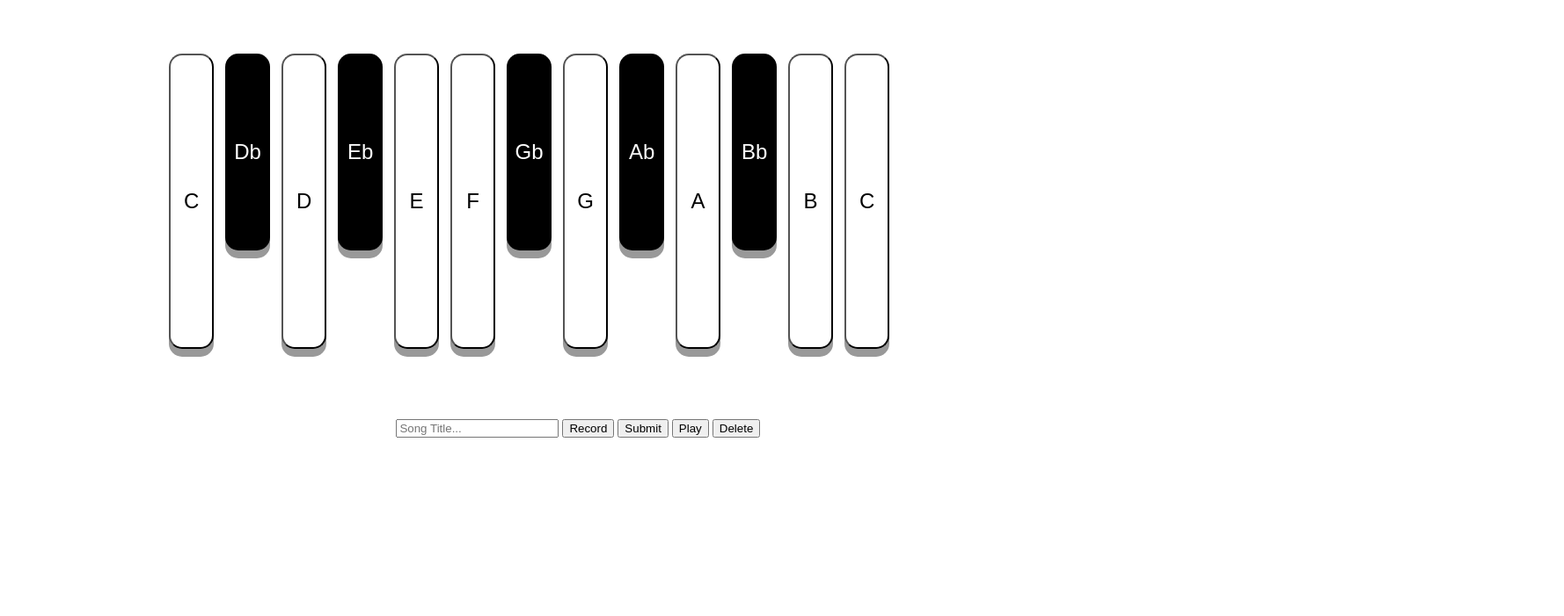
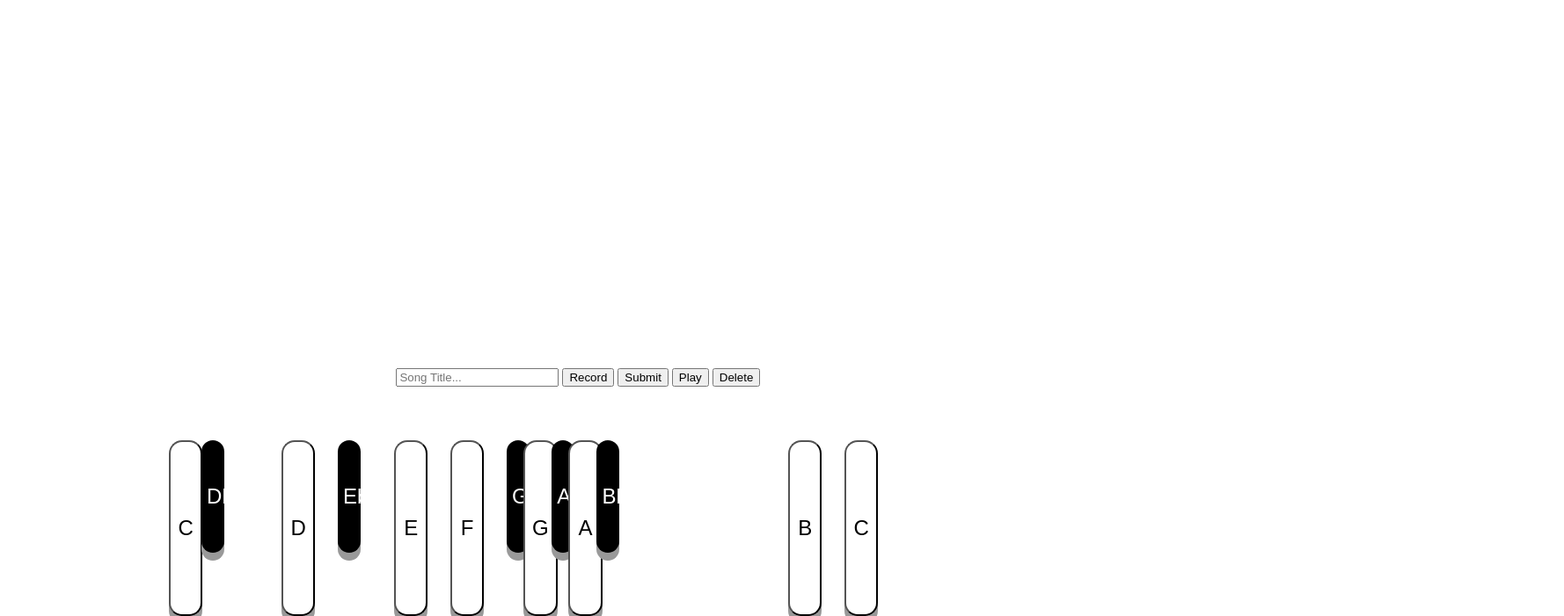
Before and after one commit to AirMormon/onlineDAW, a website: page public/index.html in a window 1280 px wide. Shown: the part 99-800 px from the top of the page at 88% size, 1778 px wide, since content can reach past the window. Drawn offline with nearby package versions, Linux system fonts and the light colour scheme; no server answers.

Commit message:
Yes
Goodpano

```diff
--- a/package.json
+++ b/package.json
@@ -11,6 +11,7 @@
   "dependencies": {
     "assert": "^1.4.1",
     "body-parser": "^1.18.3",
+    "express": "^4.16.4",
     "mongodb": "^3.1.10",
     "socket.io": "^2.2.0"
   }
--- a/public/index.html
+++ b/public/index.html
@@ -8,7 +8,7 @@
 
 
 <body>
-    <h1 id = "title">Javascript Piano</h1>
+
     <h3 id='recBanner'></h3>
 
     <div id="keys">
--- a/public/styles.css
+++ b/public/styles.css
@@ -14,10 +14,10 @@
 
   #cbutton{
     position:absolute;
-    top:20%;
+    top:75%;
     left: 15%;
-    width: 4%;
-    height:42%;
+    width: 3%;
+    height:25%;
     font-size: 24px;
     cursor: pointer;
     text-align: center;
@@ -33,10 +33,10 @@
   #dbbutton{
     position: absolute;
     /* display: inline-block; */
-    top:20%;
-    left:20%;
-    width: 4%;
-    height: 28%;
+    top:75%;
+    left:17.9%;
+    width: 2%;
+    height: 16%;
     font-size: 24px;
     cursor: pointer;
     text-align: center;
@@ -55,10 +55,10 @@
 
 
     position:absolute;
-    top:20%;
+    top:75%;
     left:25%;
-    width: 4%;
-    height:42%;
+    width: 3%;
+    height:25%;
     font-size: 24px;
     cursor: pointer;
     text-align: center;
@@ -75,10 +75,10 @@
 #ebbutton{
     position: absolute;
     /* display: inline-block; */
-    top:20%;
+    top:75%;
     left:30%;
-    width: 4%;
-    height: 28%;
+    width: 2%;
+    height: 16%;
     font-size: 24px;
     cursor: pointer;
     text-align: center;
@@ -94,10 +94,10 @@
 
 #ebutton{
     position:absolute;
-    top:20%;
+    top:75%;
     left:35%;
-    width: 4%;
-    height:42%;
+    width: 3%;
+    height:25%;
     font-size: 24px;
     cursor: pointer;
     text-align: center;
@@ -114,10 +114,10 @@
 
 #fbutton{
     position:absolute;
-    top:20%;
+    top:75%;
     left:40%;
-    width: 4%;
-    height:42%;
+    width: 3%;
+    height:25%;
     font-size: 24px;
     cursor: pointer;
     text-align: center;
@@ -135,10 +135,10 @@
 #gbbutton{
     position: absolute;
     /* display: inline-block; */
-    top:20%;
+    top:75%;
     left:45%;
-    width: 4%;
-    height: 28%;
+    width: 2%;
+    height: 16%;
     font-size: 24px;
     cursor: pointer;
     text-align: center;
@@ -154,10 +154,10 @@
 }
 #gbutton{
     position:absolute;
-    top:20%;
-    left:50%;
-    width: 4%;
-    height:42%;
+    top:75%;
+    left:46.5%;
+    width: 3%;
+    height:25%;
     font-size: 24px;
     cursor: pointer;
     text-align: center;
@@ -174,10 +174,10 @@
 #abbutton{
     position: absolute;
     /* display: inline-block; */
-    top:20%;
-    left:55%;
-    width: 4%;
-    height: 28%;
+    top:75%;
+    left:49%;
+    width: 2%;
+    height: 16%;
     font-size: 24px;
     cursor: pointer;
     text-align: center;
@@ -193,10 +193,10 @@
 }
 #abutton{
     position:absolute;
-    top:20%;
-    left:60%;
-    width: 4%;
-    height:42%;
+    top:75%;
+    left:50.5%;
+    width: 3%;
+    height:25%;
     font-size: 24px;
     cursor: pointer;
     text-align: center;
@@ -213,10 +213,10 @@
 #bbbutton{
     position: absolute;
     /* display: inline-block; */
-    top:20%;
-    left:65%;
-    width: 4%;
-    height: 28%;
+    top:75%;
+    left:53%;
+    width: 2%;
+    height: 16%;
     font-size: 24px;
     cursor: pointer;
     text-align: center;
@@ -232,10 +232,10 @@
 }
 #bbutton{
     position:absolute;
-    top:20%;
+    top:75%;
     left:70%;
-    width: 4%;
-    height:42%;
+    width: 3%;
+    height:25%;
     font-size: 24px;
     cursor: pointer;
     text-align: center;
@@ -251,10 +251,10 @@
 }
 #hcbutton{
     position:absolute;
-    top:20%;
+    top:75%;
     left:75%;
-    width: 4%;
-    height:42%;
+    width: 3%;
+    height:25%;
     font-size: 24px;
     cursor: pointer;
     text-align: center;
```
Also changed, not shown: 1 other file.
